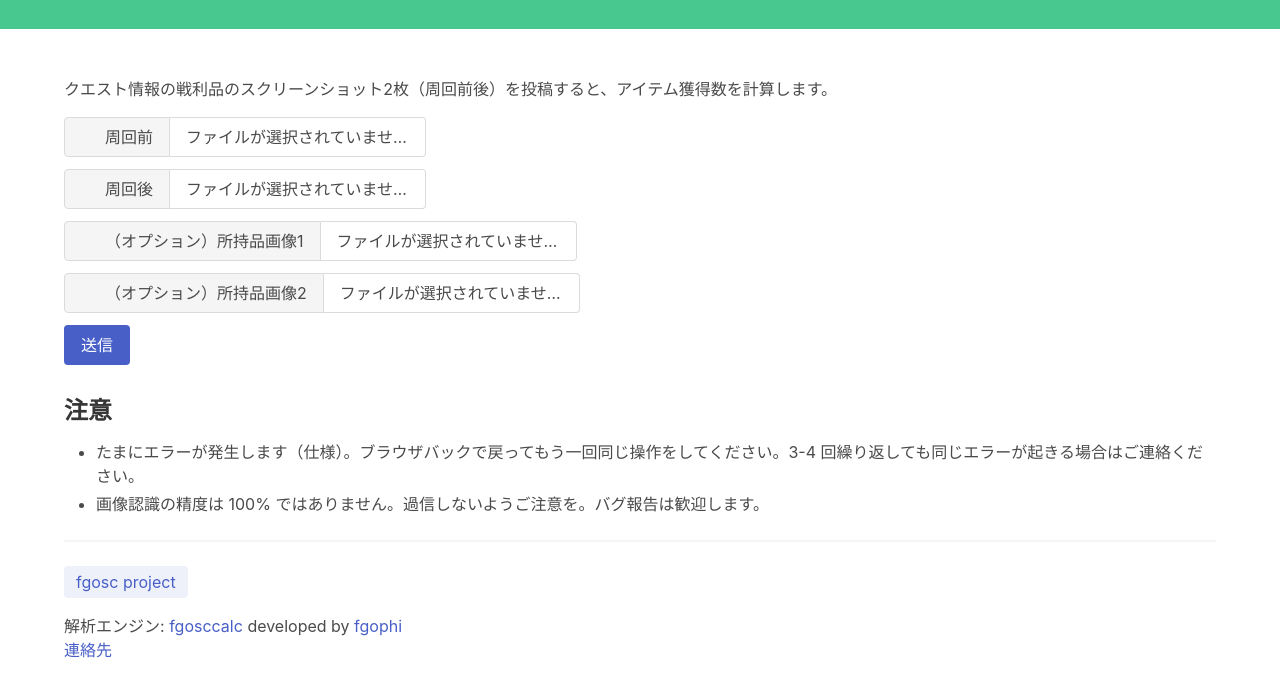
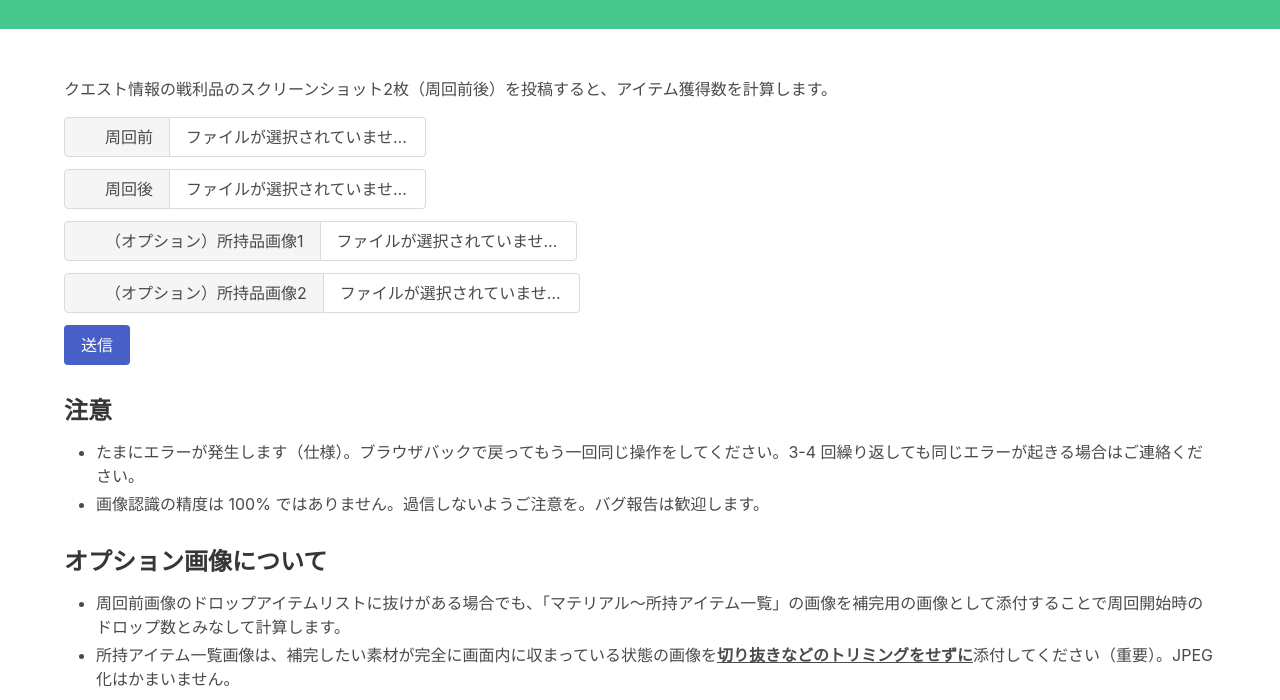
Before and after one commit to fgosc/fgosccalc, a website: page static/index.html in a window 1280 px wide. Shown: the part 100-800 px from the top of the page. Drawn offline with nearby package versions, Linux system fonts and the light colour scheme.

Commit message:
オプション画像に関する説明を追加。

```diff
--- a/static/index.html
+++ b/static/index.html
@@ -112,6 +112,11 @@
           <li>画像認識の精度は 100% ではありません。過信しないようご注意を。バグ報告は歓迎します。</li>
         </ul>
 
+        <h3>オプション画像について</h3>
+        <ul>
+          <li>周回前画像のドロップアイテムリストに抜けがある場合でも、「マテリアル～所持アイテム一覧」の画像を補完用の画像として添付することで周回開始時のドロップ数とみなして計算します。</li>
+          <li>所持アイテム一覧画像は、補完したい素材が完全に画面内に収まっている状態の画像を<b><u>切り抜きなどのトリミングをせずに</u></b>添付してください（重要）。JPEG 化はかまいません。</li>
+        </ul>
         <hr>
         <p>
           <span class="tag is-link is-light is-medium"><a href="https://github.com/fgosc/" target="_blank">fgosc project</a></span>
```
